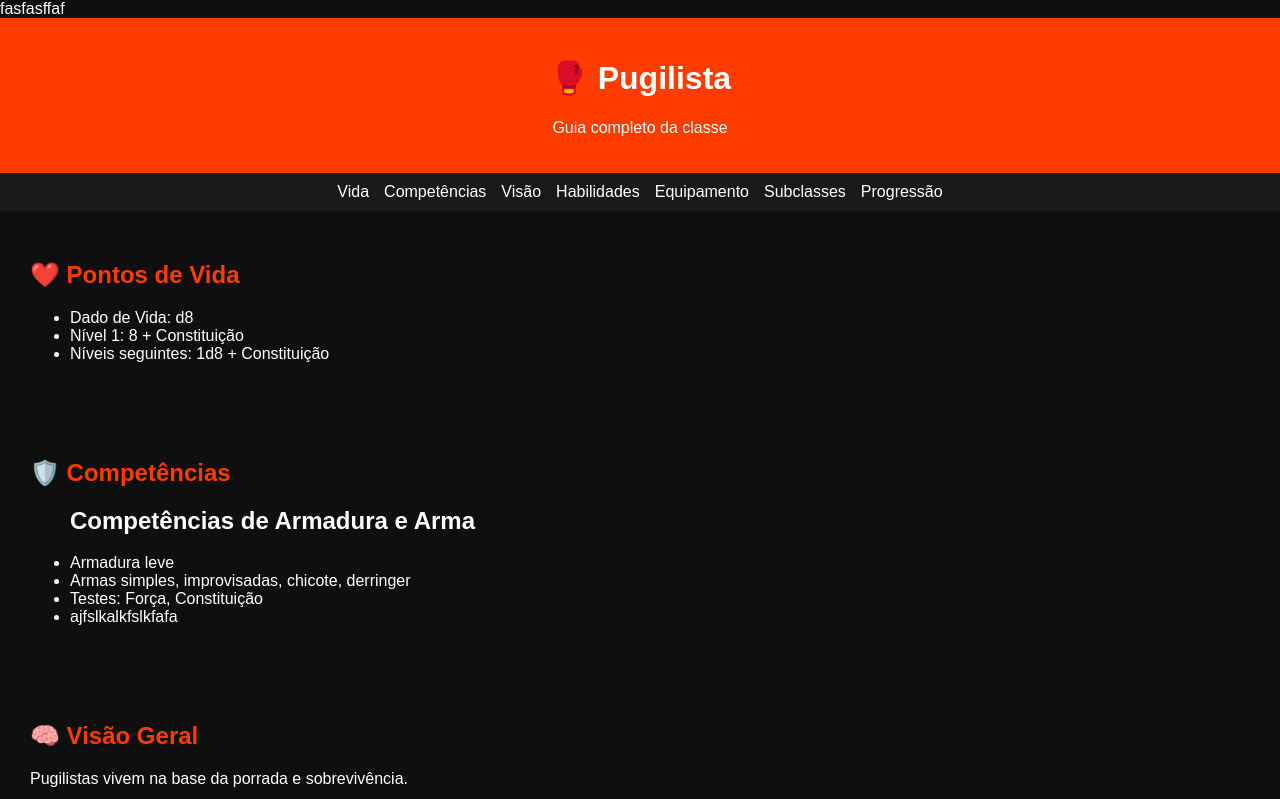
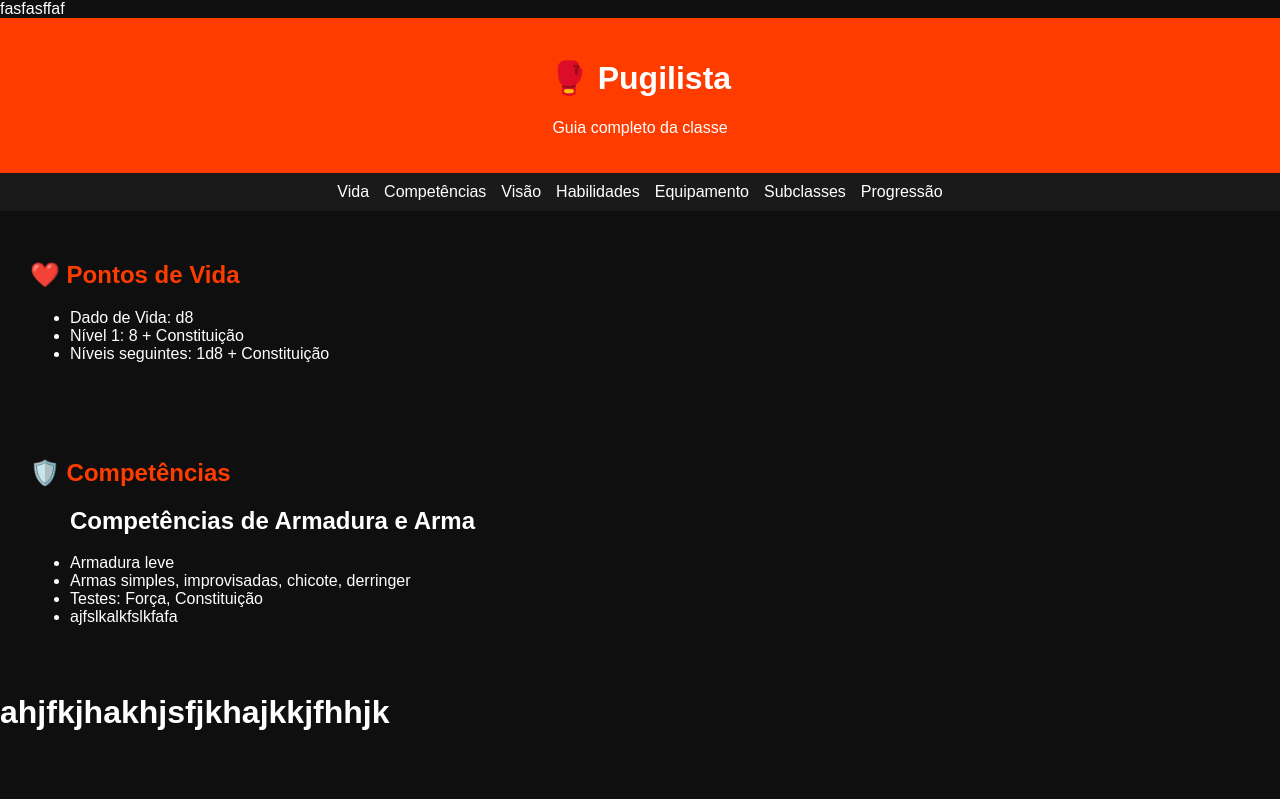
Before and after one commit to victordiniz-dev/meu-site-teste, a plain HTML site: page index.html in a window 1280 px wide. Shown: the top 799 px of the page. Drawn offline with Linux system fonts and the light colour scheme.

Commit message:
Update index.html

```diff
--- a/index.html
+++ b/index.html
@@ -44,6 +44,7 @@ fasfasffaf
 <li>ajfslkalkfslkfafa</li>
 </ul>
 </section>
+<h1>ahjfkjhakhjsfjkhajkkjfhhjk</h1>
 
 <section id="visao">
 <h2>🧠 Visão Geral</h2>
```
